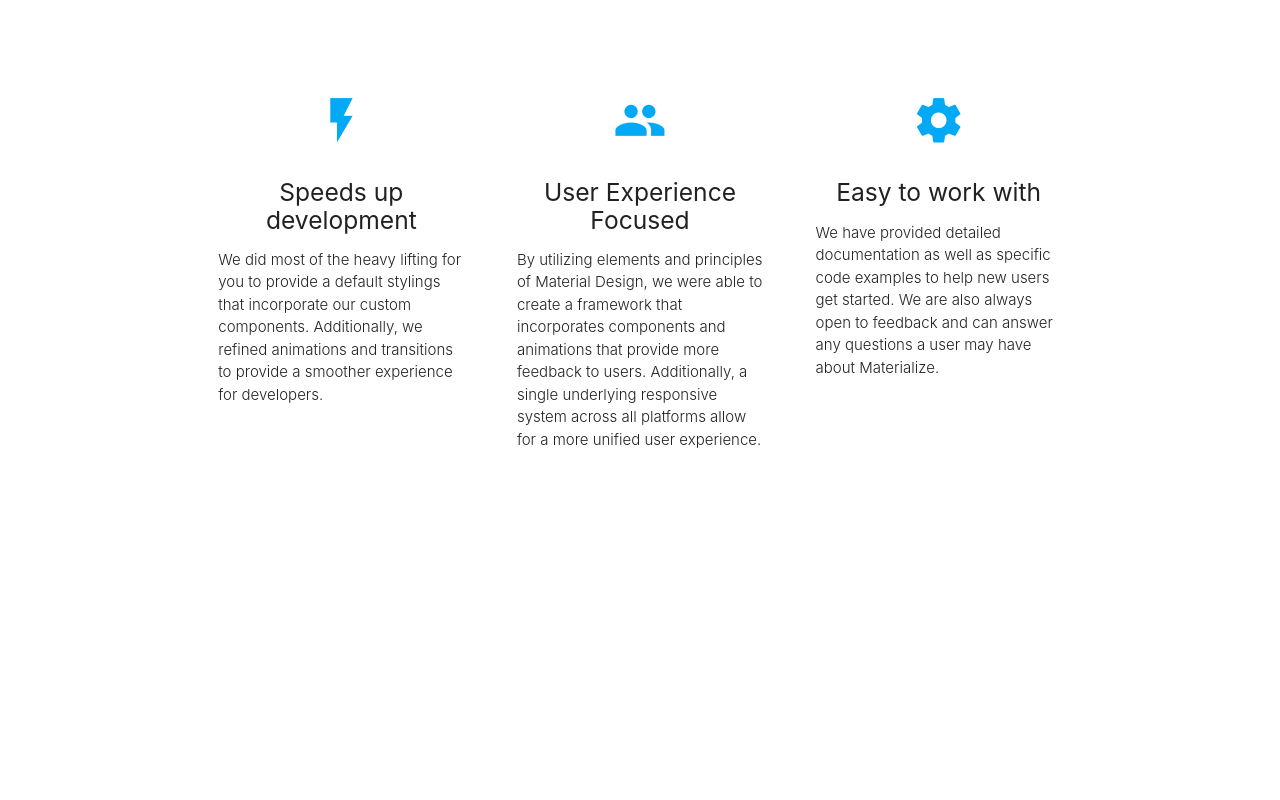
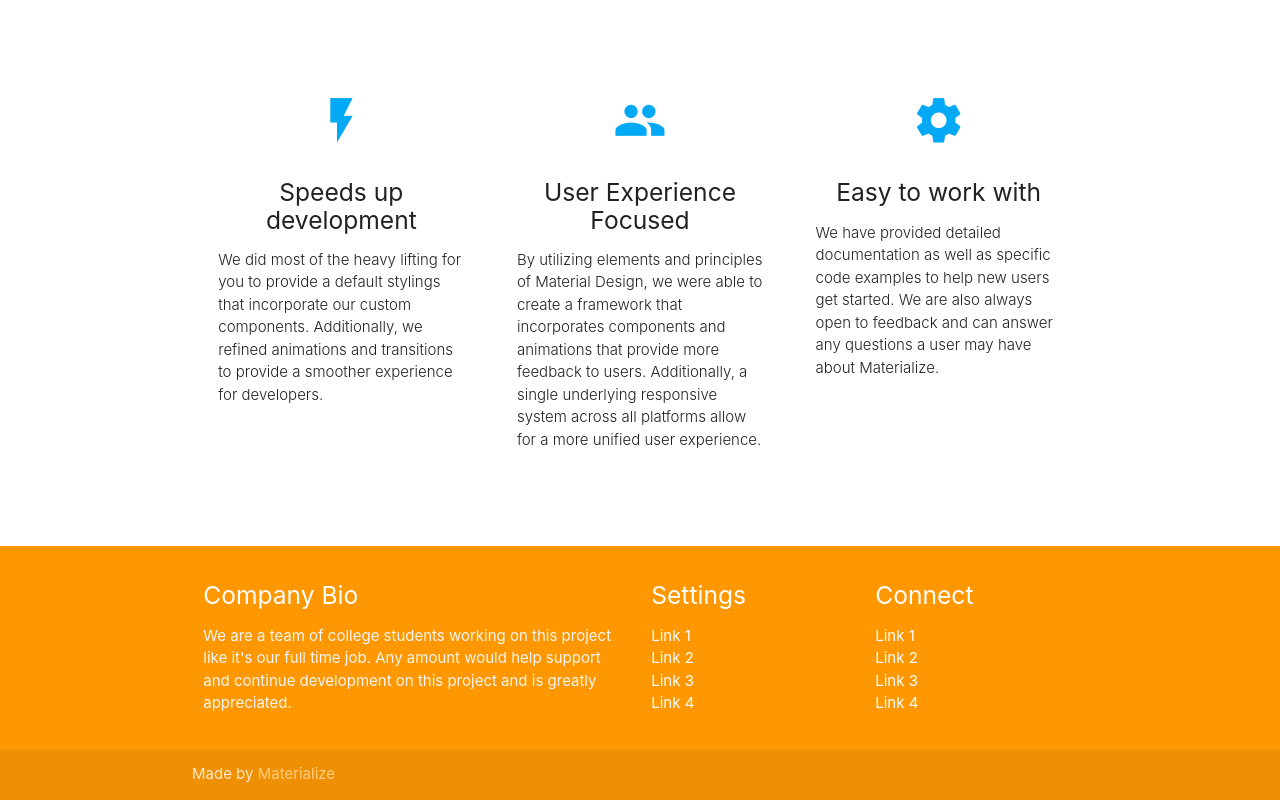
Before and after one commit to cesarcanoff/materialize-page, a plain HTML site: page index.html in a window 1280 px wide. Shown: the part 409-1209 px from the top of the page. Before the commit the page ends 955 px from the top, so only its background shows below. Drawn offline with nearby package versions, Linux system fonts and the light colour scheme.

Commit message:
Add Footer

```diff
--- a/index.html
+++ b/index.html
@@ -121,6 +121,47 @@
       <br /><br />
     </div>
 
+    <footer class="page-footer orange">
+      <div class="container">
+        <div class="row">
+          <div class="col l6 s12">
+            <h5 class="white-text">Company Bio</h5>
+            <p class="grey-text text-lighten-4">
+              We are a team of college students working on this project like
+              it's our full time job. Any amount would help support and continue
+              development on this project and is greatly appreciated.
+            </p>
+          </div>
+          <div class="col l3 s12">
+            <h5 class="white-text">Settings</h5>
+            <ul>
+              <li><a class="white-text" href="#!">Link 1</a></li>
+              <li><a class="white-text" href="#!">Link 2</a></li>
+              <li><a class="white-text" href="#!">Link 3</a></li>
+              <li><a class="white-text" href="#!">Link 4</a></li>
+            </ul>
+          </div>
+          <div class="col l3 s12">
+            <h5 class="white-text">Connect</h5>
+            <ul>
+              <li><a class="white-text" href="#!">Link 1</a></li>
+              <li><a class="white-text" href="#!">Link 2</a></li>
+              <li><a class="white-text" href="#!">Link 3</a></li>
+              <li><a class="white-text" href="#!">Link 4</a></li>
+            </ul>
+          </div>
+        </div>
+      </div>
+      <div class="footer-copyright">
+        <div class="container">
+          Made by
+          <a class="orange-text text-lighten-3" href="http://materializecss.com"
+            >Materialize</a
+          >
+        </div>
+      </div>
+    </footer>
+
     <!--  Scripts-->
     <script src="https://code.jquery.com/jquery-2.1.1.min.js"></script>
     <script src="js/materialize.js"></script>
```
